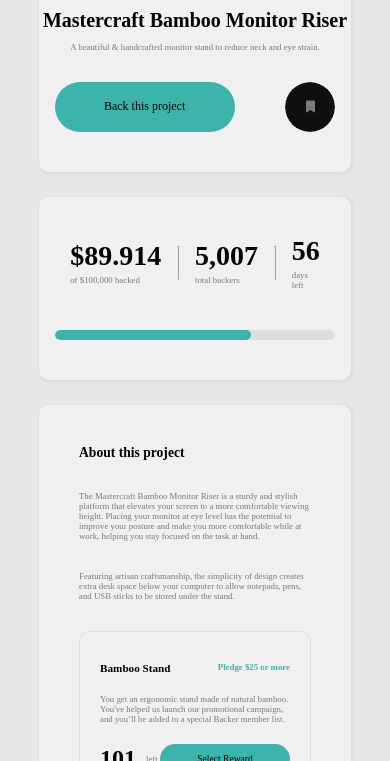
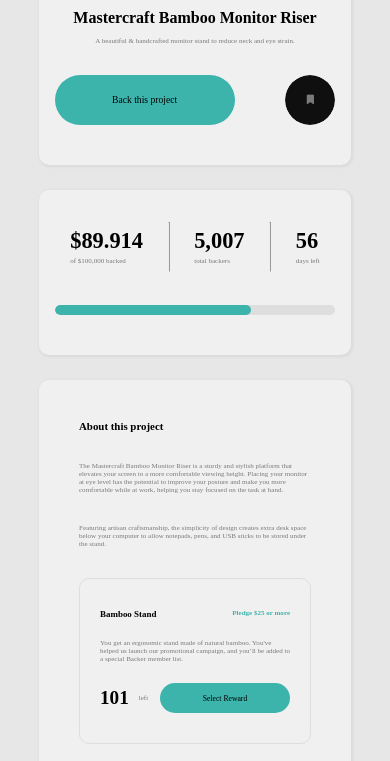
Before and after one commit to oaaj-digitals/Crowd-Funding, a plain HTML site: page index.html in a window 390 px wide. Shown: the part 339-1100 px from the top of the page. Drawn offline with Linux system fonts and the light colour scheme; a web font is replaced by a local one.

Commit message:
Update style.css

```diff
--- a/style.css
+++ b/style.css
@@ -543,7 +543,7 @@ p .numbs {
 
 @media (max-width: 600px) {
     html {
-        font-size: 50%;
+        font-size: 40%;
     }
 
     header {
```
